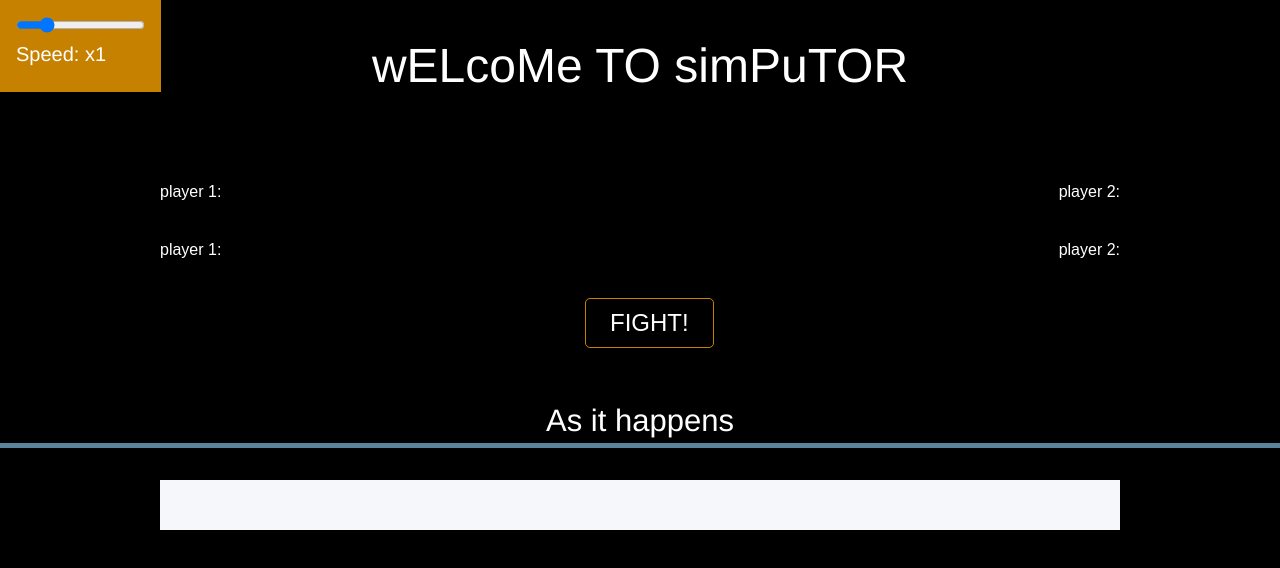
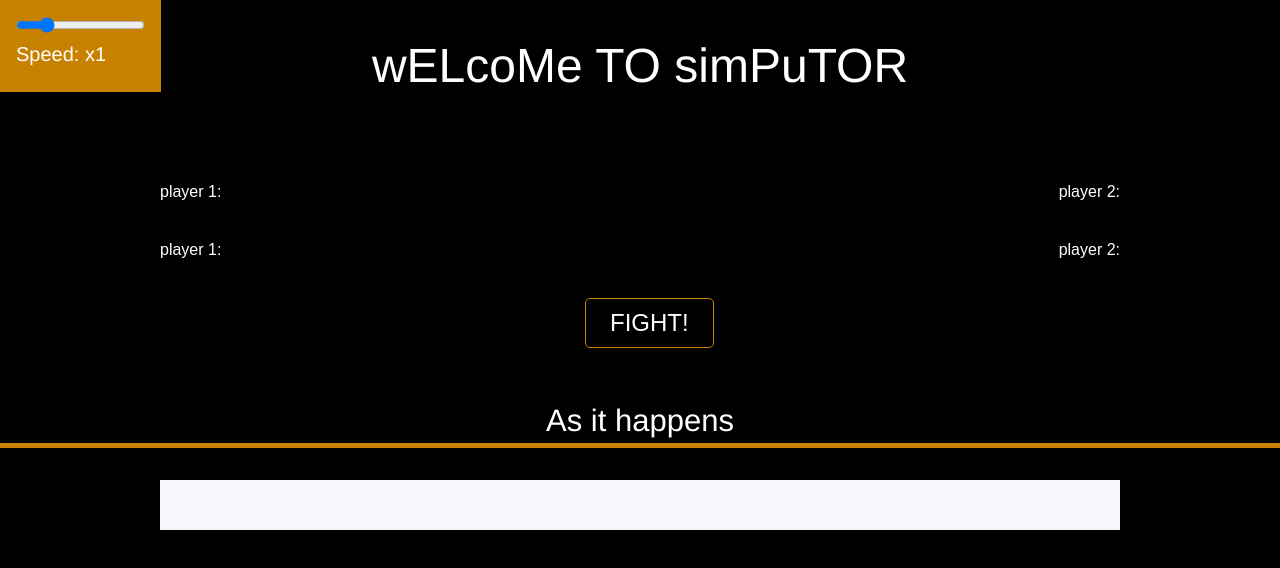
Before and after one commit to 2beyajay/simputor, a website: page index.html in a window 1280 px wide. Drawn offline with nearby package versions, Linux system fonts and the light colour scheme; no server answers.

Commit message:
changed heading underline border color

```diff
--- a/css/style.scss
+++ b/css/style.scss
@@ -81,11 +81,10 @@ header{
   }
 }
 
-#as-it-happens-heading,
-#demo-heading {
+#as-it-happens-heading{
   margin-top: 1em;
   text-align: center;
-  border-bottom: 5px solid #5c839c;
+  border-bottom: 5px solid #c78100;
 }
 
 #logs {
```
Also changed, not shown: css/style.css, 1 other file.
